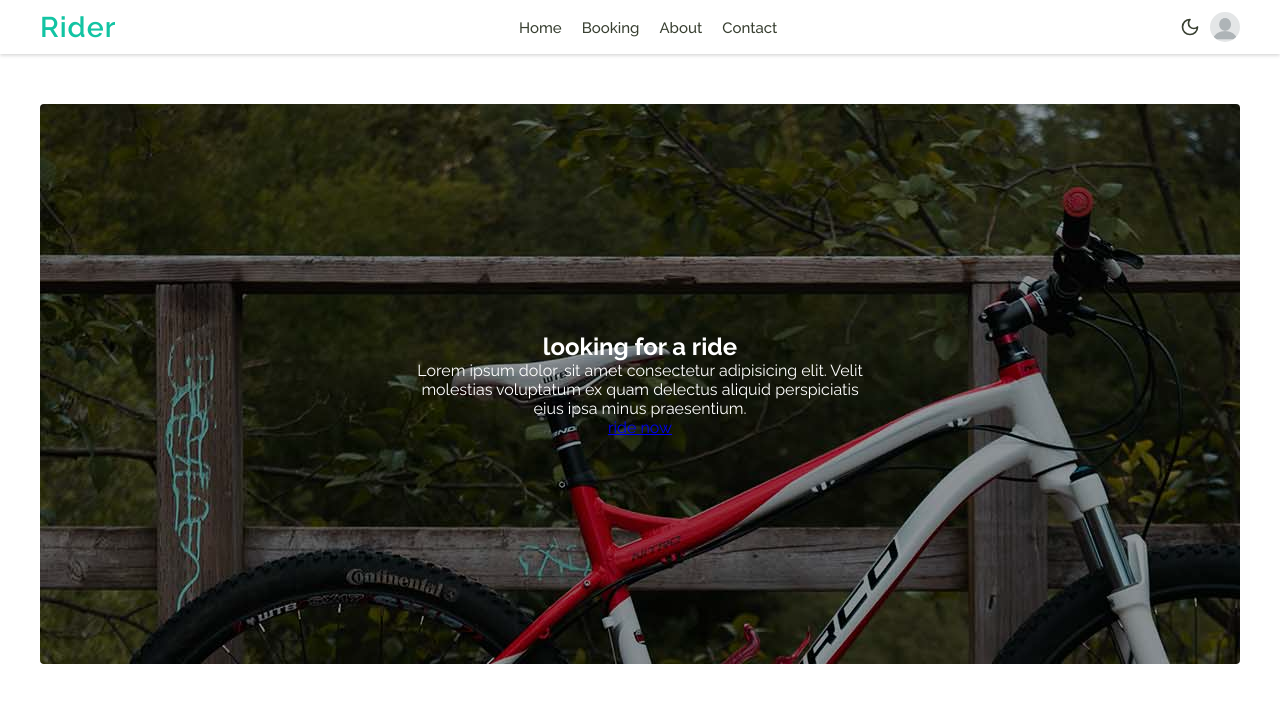
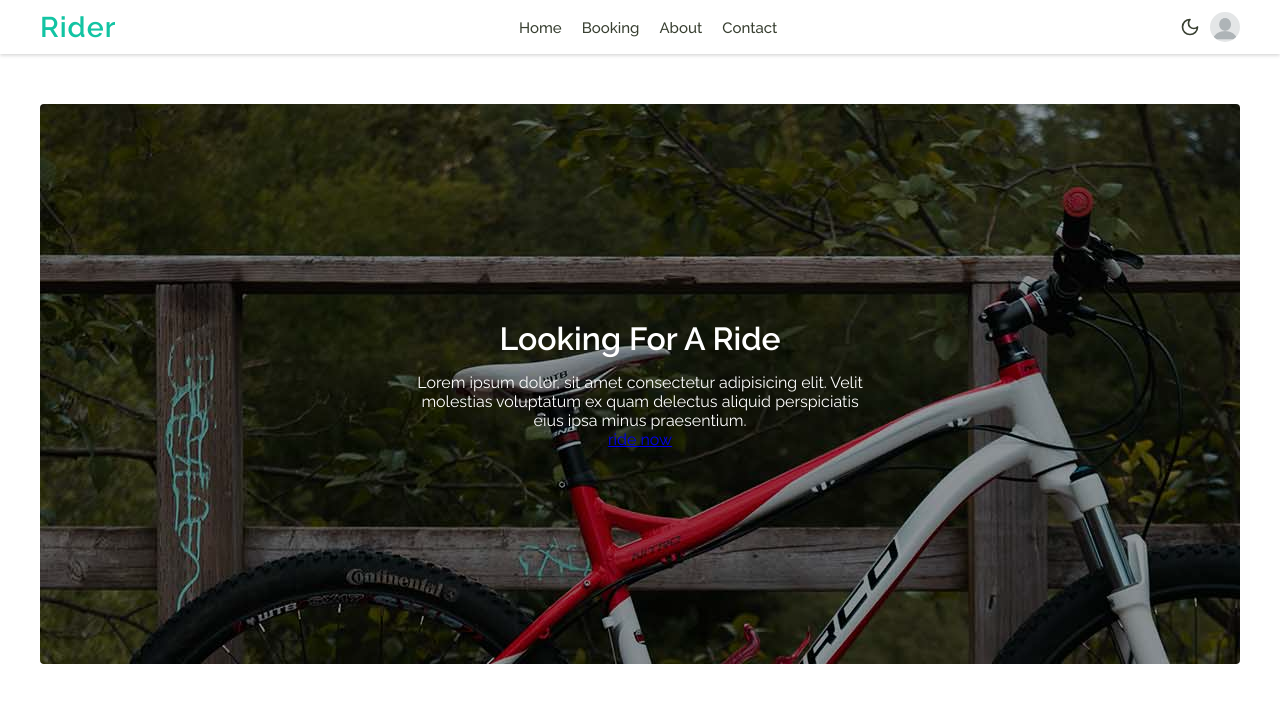
Before and after one commit to sam-suzzaman/Rider-Frontend, a React (Vite) app: page / in a window 1280 px wide. Shown: the top 702 px of the page. Built offline with nearby package versions, Linux system fonts and the light colour scheme.

Commit message:
small bug fix

```diff
--- a/src/Components/Non-Shared/HomePageCom/HeroCom/HeroCom.css
+++ b/src/Components/Non-Shared/HomePageCom/HeroCom/HeroCom.css
@@ -27,3 +27,9 @@
     text-align: center;
     color: #fff;
 }
+.hero-content .title {
+    text-transform: capitalize;
+    font-weight: 600;
+    margin-bottom: 16px;
+    font-size: 32px;
+}
```
